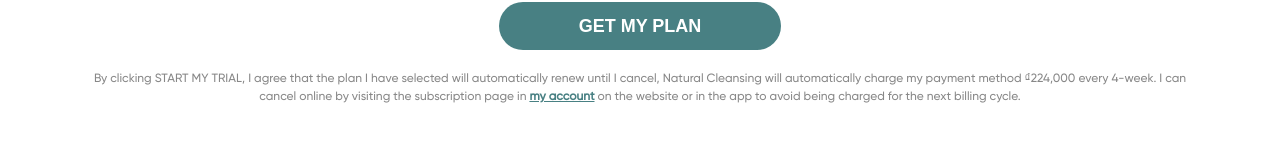
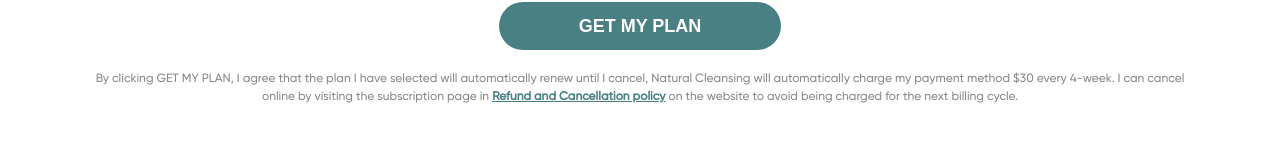
Before and after one commit to AVEG-DHH/FormQuestionAVE, a React (Vite) app: page /checkout in a window 1280 px wide. Shown: the part 598-740 px from the top of the page. Built offline with nearby package versions, Linux system fonts and the light colour scheme.

Commit message:
update policy choose-plan

```diff
--- a/src/components/chooseplan/index.jsx
+++ b/src/components/chooseplan/index.jsx
@@ -158,10 +158,11 @@ const ChoosePlan = () => {
                 GET MY PLAN
             </button>
             <p className="disclaimer">
-                By clicking START MY TRIAL, I agree that the plan I have selected will automatically renew until I
-                cancel, Natural Cleansing will automatically charge my payment method ₫224,000 every 4-week. I can
-                cancel online by visiting the subscription page in <a href="#">my account</a> on the website or in the
-                app to avoid being charged for the next billing cycle.
+                By clicking GET MY PLAN, I agree that the plan I have selected will automatically renew until I cancel,
+                Natural Cleansing will automatically charge my payment method $30 every 4-week. I can cancel online by
+                visiting the subscription page in{' '}
+                <a href="https://naturalcleansing.world/policies/refund-policy">Refund and Cancellation policy</a> on
+                the website to avoid being charged for the next billing cycle.
             </p>
         </div>
     );
```
